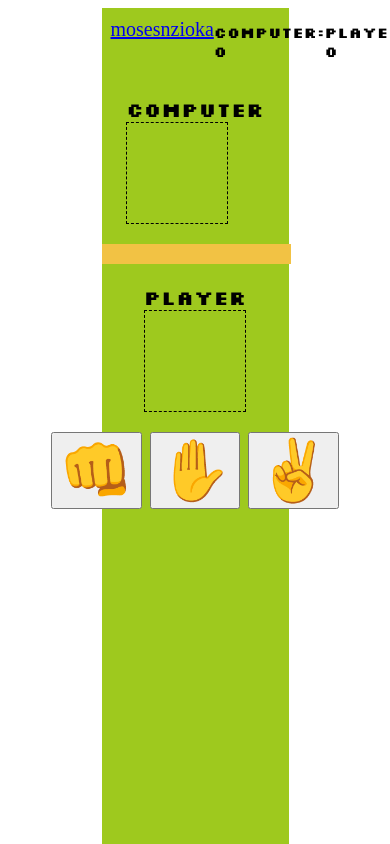
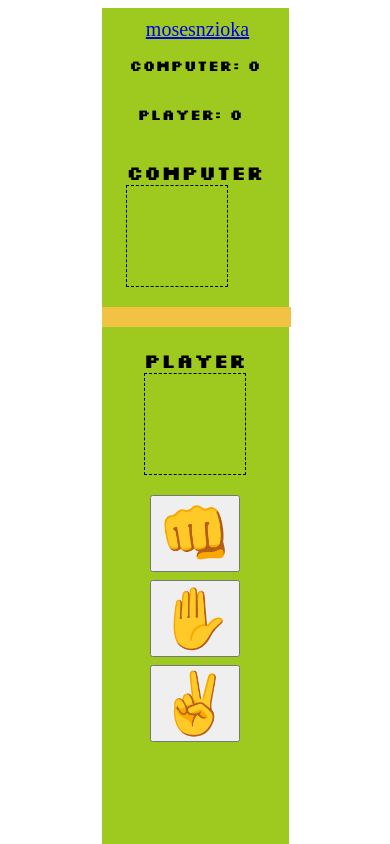
Before and after one commit to mosesnzioka/rock-paper-scissor-game2, a website built with Vite: page index.html in a window 390 px wide. Shown: the top 844 px of the page. Built offline with nearby package versions, Linux system fonts and the light colour scheme.

Commit message:
adding responsiveness

```diff
--- a/style.css
+++ b/style.css
@@ -20,6 +20,18 @@
 
 }
 
+@media screen and (max-width:43.75em) {
+
+  .start-point{
+    flex-direction: column;
+    justify-content: center;
+    align-items: center;
+    font-size: 20px;
+
+  }
+
+}
+
 .show{
   font-size: 15px;
   font-family: "Silkscreen", sans-serif;
@@ -28,9 +40,25 @@
 }
 .game-container{
   width: 50%;
-  height: 100vh;
+  height: 105vh;
   background-color: #9EC91E;
   margin: auto;
+}
+
+@media screen and (max-width:47.5em) {
+  .game-container{
+    height: 130vh;
+
+  }
+
+}
+
+@media screen and (max-width:28.13em) {
+  .game-container{
+    height: 160vh;
+
+  }
+
 }
 
 h3{
@@ -45,6 +73,14 @@ h3{
 
 .computer-display-title{
   margin-bottom: 2px;
+
+}
+
+@media screen and (max-width:43.75em) {
+
+  .computer-display-title{
+    font-size: 20px;
+  }
 
 }
 
@@ -131,6 +167,15 @@ h3{
 
 }
 
+@media screen and (max-width:40em) {
+  .display-choice{
+    display: flex;
+    flex-wrap: wrap;
+    align-items: center;
+  }
+
+}
+
 .choice-card-rock{
   background-color: white;
   width: 100px;
```
